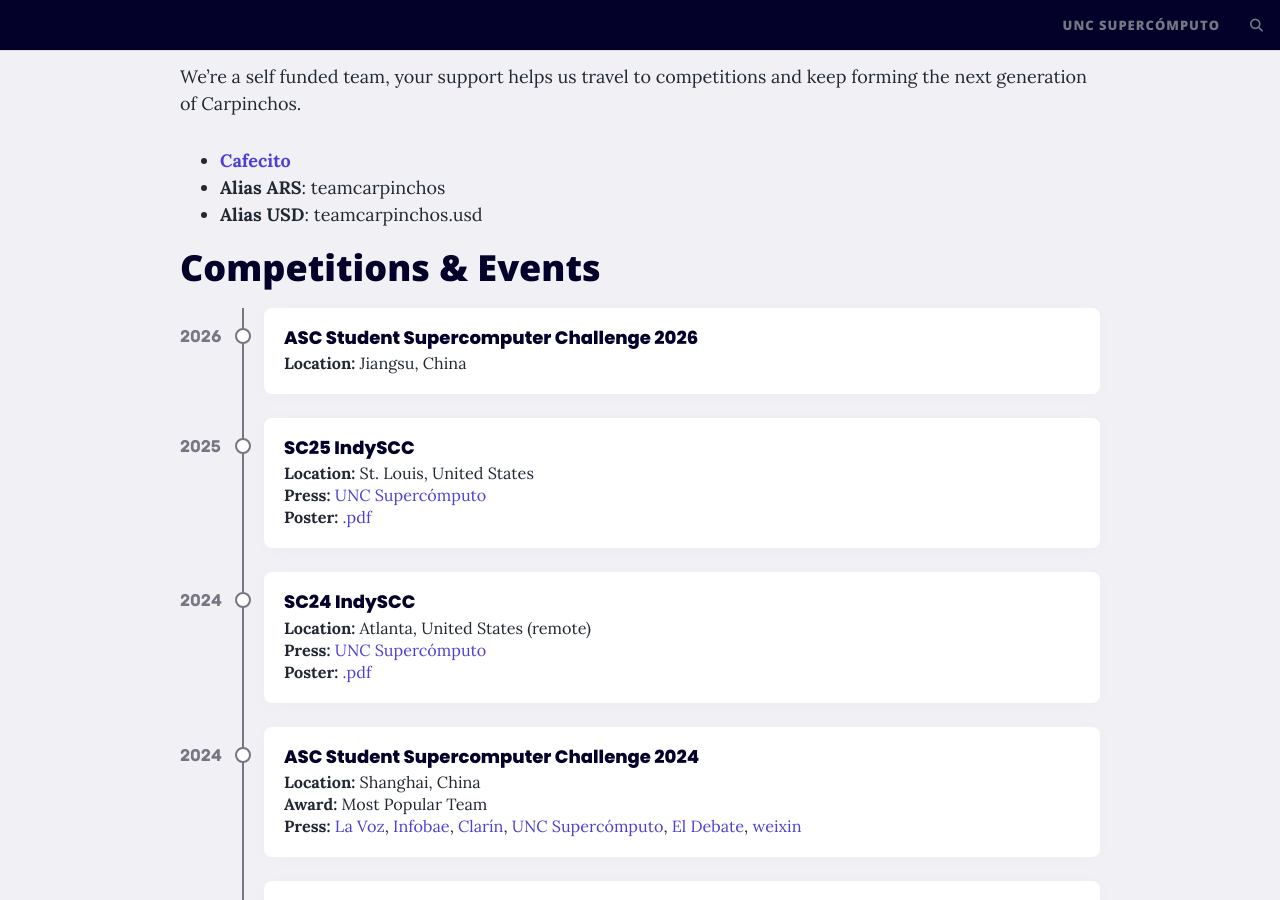
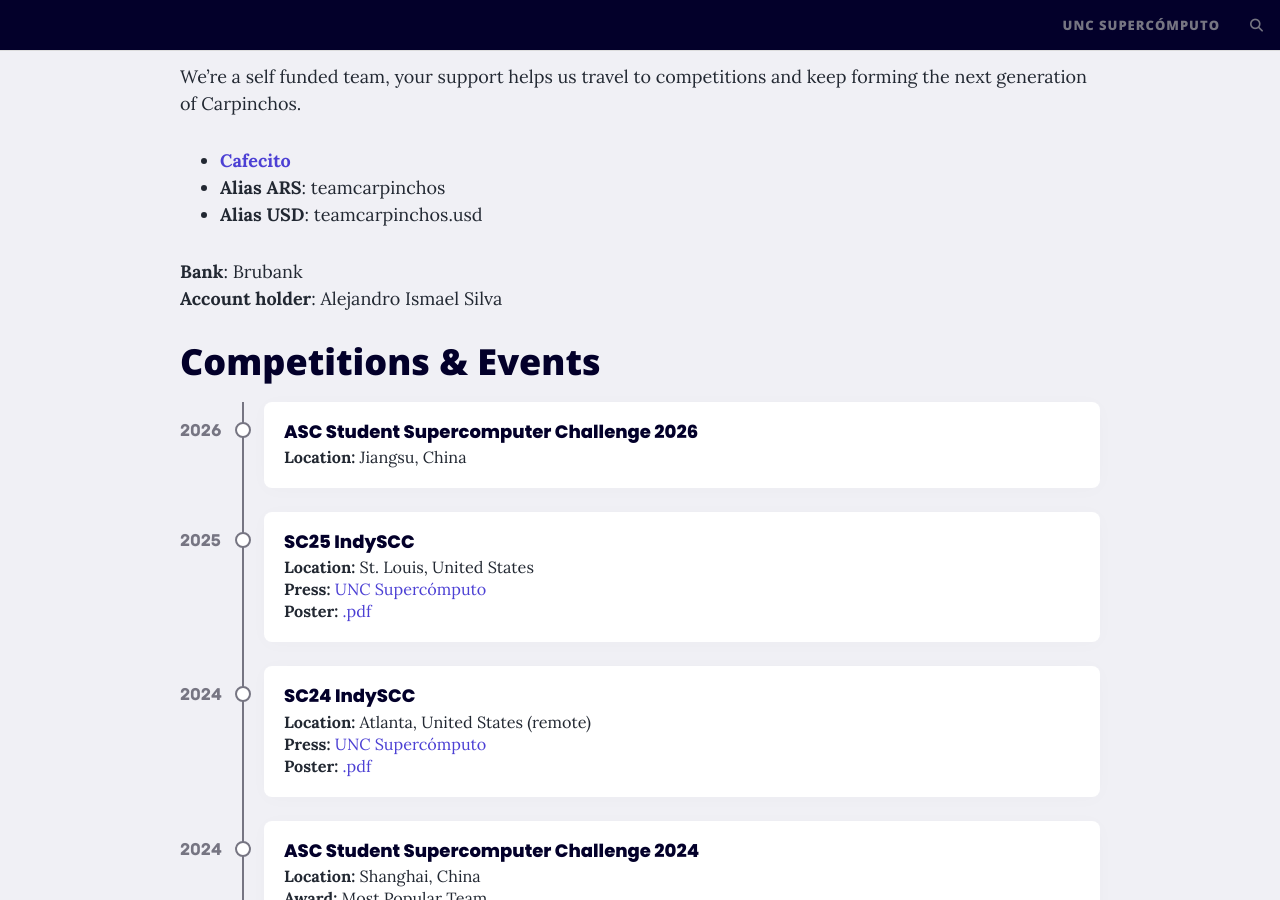
Before and after one commit to CarpinchosTeam/CarpinchosTeam.github.io, a Jekyll site: the page built from index.md, in a window 1280 px wide and 900 px high, scrolled down 424 px. Built offline with Jekyll 4.4.1, drawn with Linux system fonts in a browser that asks for light colours; comment, search, counter and statistics services are not loaded.

Commit message:
home: add bank and account info

```diff
--- a/index.md
+++ b/index.md
@@ -12,6 +12,9 @@ We're a self funded team, your support helps us travel to competitions and keep
 - [**Cafecito**](https://cafecito.app/teamcarpinchos)
 - **Alias ARS**: teamcarpinchos
 - **Alias USD**: teamcarpinchos.usd
+
+**Bank**: Brubank<br>
+**Account holder**: Alejandro Ismael Silva
 
 # Competitions & Events
 
```
